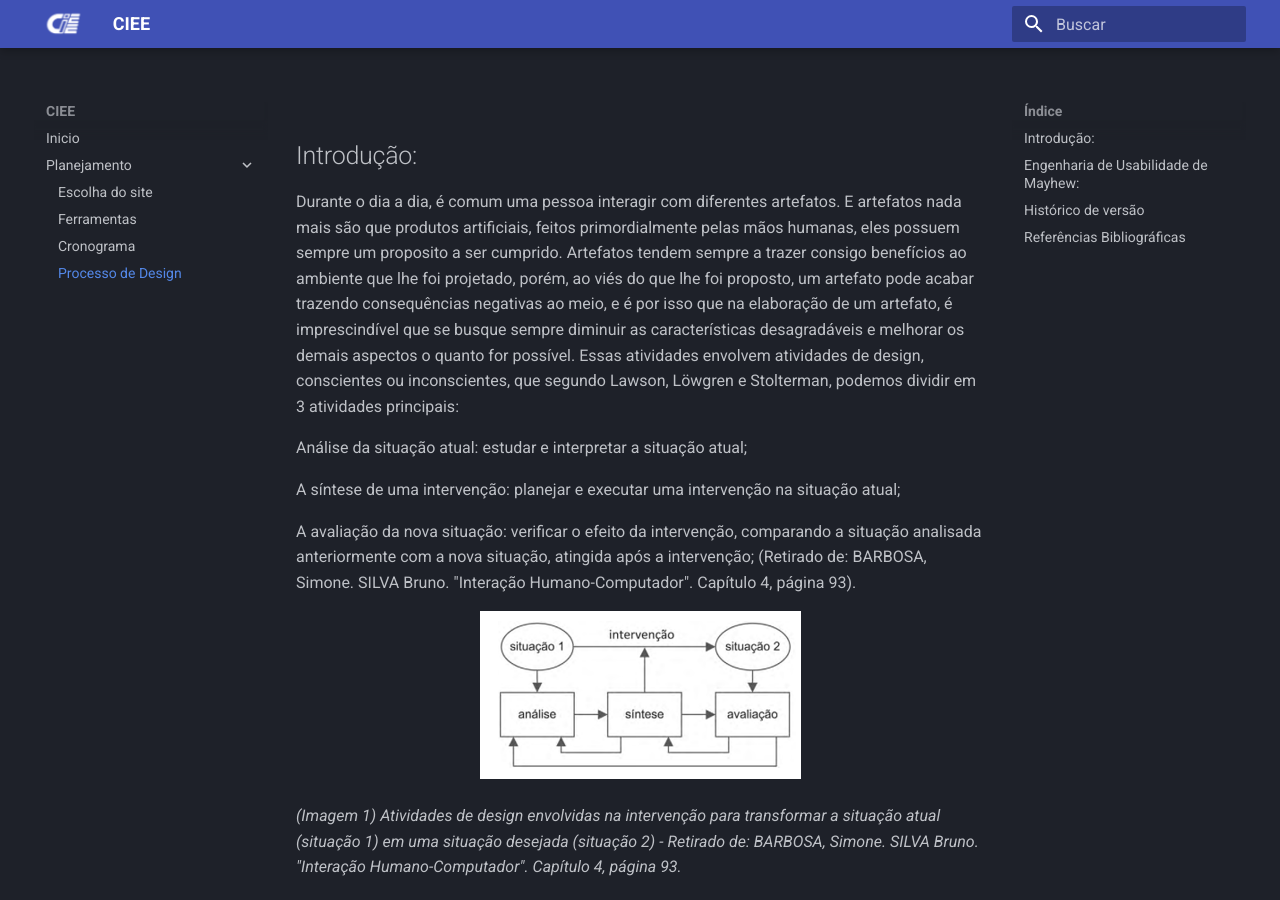
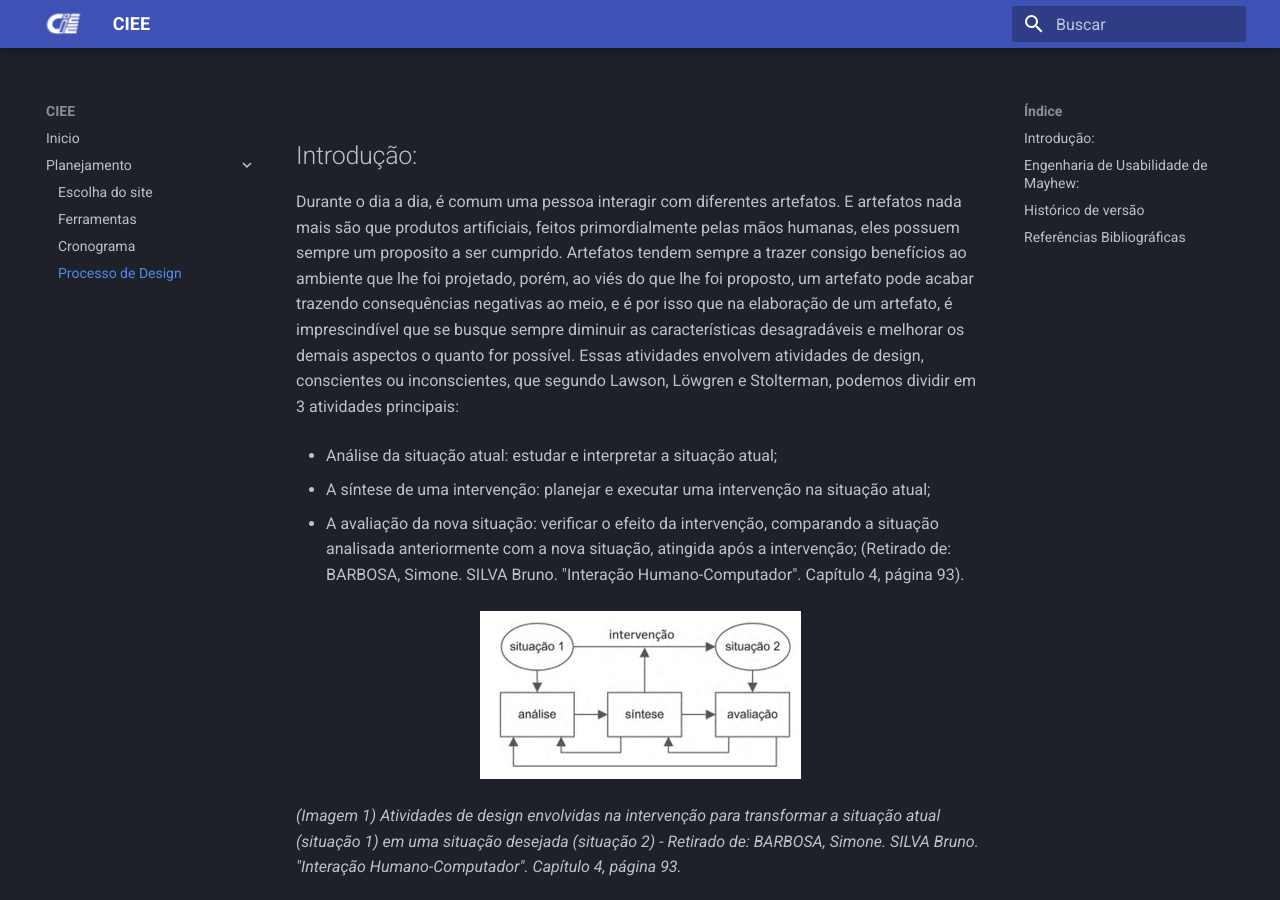
Before and after one commit to JoaoGElvas/2022.1-CIEE, an MkDocs documentation site: the page built from docs/planejamento/processo.md, in a window 1280 px wide and 900 px high. Built offline with MkDocs 1.6.1 and Material for MkDocs 9.7.7, drawn with Linux system fonts in a browser that asks for light colours.

```diff
--- a/docs/planejamento/processo.md
+++ b/docs/planejamento/processo.md
@@ -4,11 +4,11 @@
 
 Durante o dia a dia, é comum uma pessoa interagir com diferentes artefatos. E artefatos nada mais são que produtos artificiais, feitos primordialmente pelas mãos humanas, eles possuem sempre um proposito a ser cumprido. Artefatos tendem sempre a trazer consigo benefícios ao ambiente que lhe foi projetado, porém, ao viés do que lhe foi proposto, um artefato pode acabar trazendo consequências negativas ao meio, e é por isso que na elaboração de um artefato, é imprescindível que se busque sempre diminuir as características desagradáveis e melhorar os demais aspectos o quanto for possível. Essas atividades envolvem atividades de design, conscientes ou inconscientes, que segundo Lawson, Löwgren e Stolterman, podemos dividir em 3 atividades principais:
 
-Análise da situação atual: estudar e interpretar a situação atual;
+* Análise da situação atual: estudar e interpretar a situação atual;
 
-A síntese de uma intervenção: planejar e executar uma intervenção na situação atual;
+* A síntese de uma intervenção: planejar e executar uma intervenção na situação atual;
 
-A avaliação da nova situação: verificar o efeito da intervenção, comparando a situação analisada anteriormente com a nova situação, atingida após a intervenção;
+* A avaliação da nova situação: verificar o efeito da intervenção, comparando a situação analisada anteriormente com a nova situação, atingida após a intervenção;
 (Retirado de: BARBOSA, Simone. SILVA Bruno. "Interação Humano-Computador". Capítulo 4, página 93).
 
 <p align="center">
@@ -25,7 +25,7 @@ Em 1999 Deborah Mayhew propôs um ciclo de vida de usabilidade que com uma visã
   <img src="/../img/ciclodevidaMayhew.png">
 </p>
 
-(Imagem 2) Tabela de ativides envolvidas no ciclo de vida de Mayhew - Retirado de: BARBOSA, Simone. SILVA Bruno. "Interação Humano-Computador". Capítulo 4, página 110.
+*(Imagem 2) Tabela de ativides envolvidas no ciclo de vida de Mayhew - Retirado de: BARBOSA, Simone. SILVA Bruno. "Interação Humano-Computador". Capítulo 4, página 110.*
 
 ## Histórico de versão
 |Versão	| Data	| Descrição |	Autor(s)	| Revisor(s)|
```
